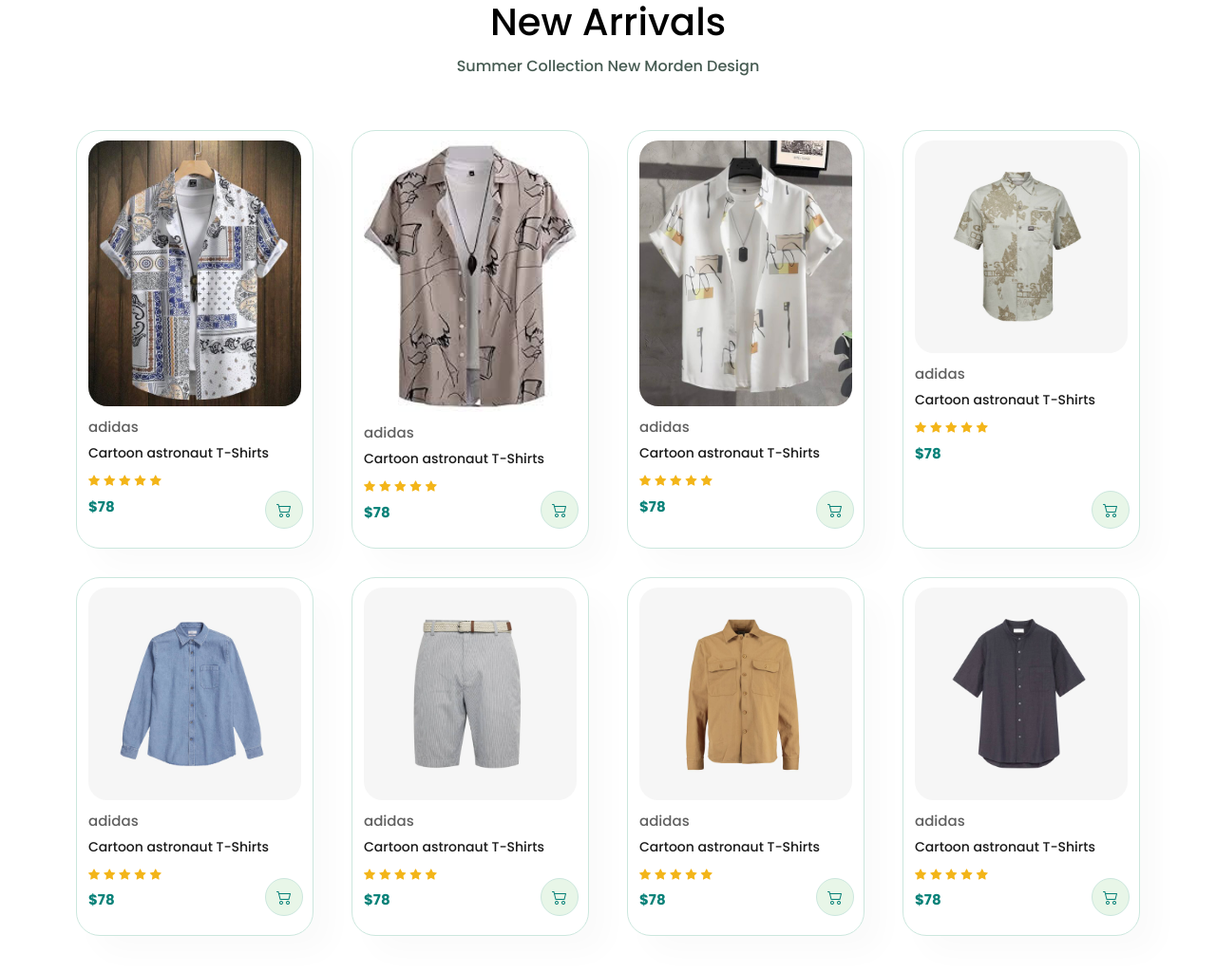
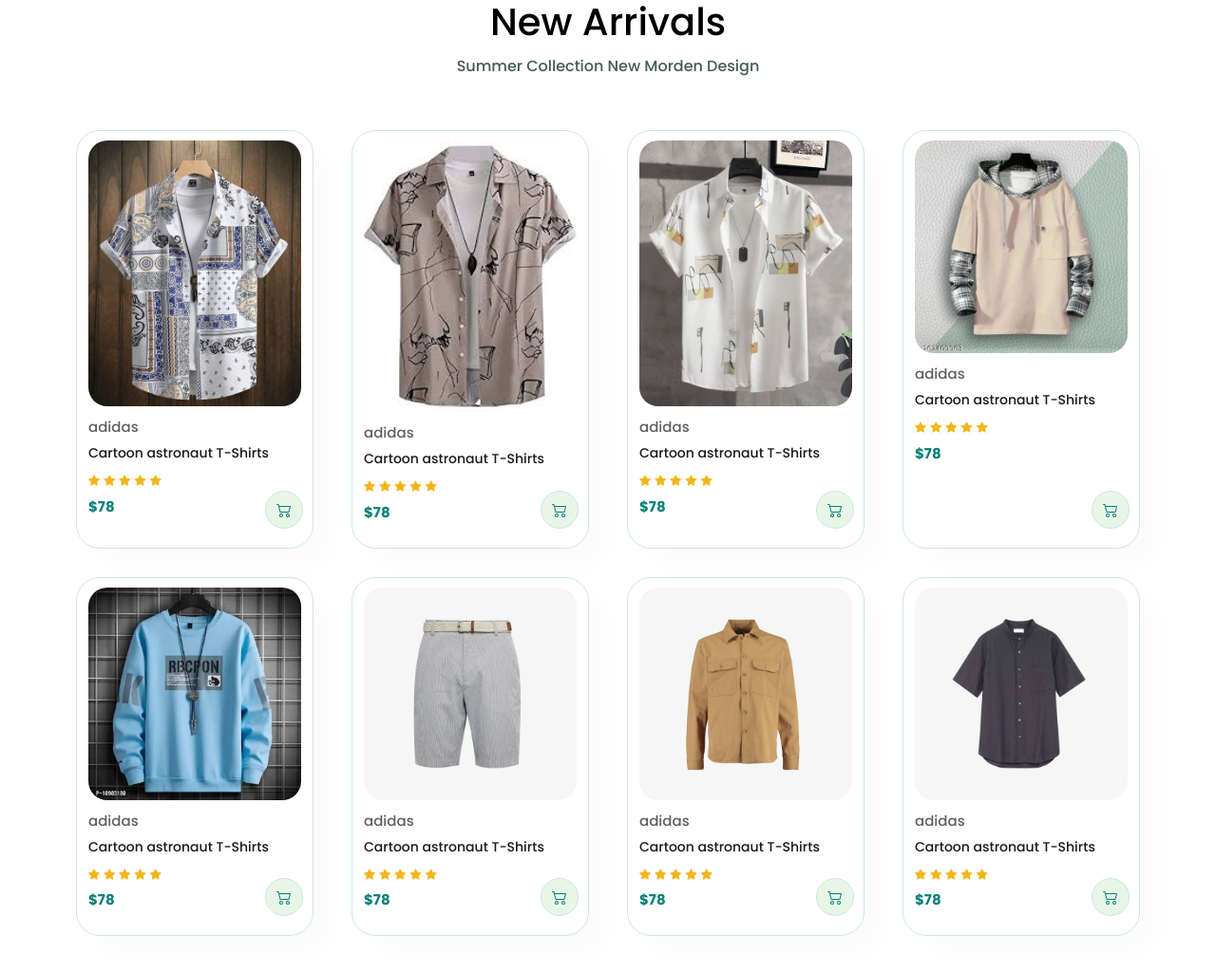
Before and after one commit to SunilGupta031/Ecommerce-Website-Internpe, a plain HTML site: page index.html in a window 1280 px wide. Shown: the part 2623-3647 px from the top of the page at 95% size. Drawn offline with nearby package versions, Linux system fonts and the light colour scheme.

Commit message:
Update index.html

```diff
--- a/index.html
+++ b/index.html
@@ -264,7 +264,7 @@
                 <a href="#"><i class="bi bi-cart2 cart" ></i></a>
             </div>
             <div class="pro">
-                <img src="img/products/n4.jpg" alt="">
+                <img src="1.jpg" alt="">
                 <div class="des">
                     <span>adidas</span>
                     <h5>Cartoon astronaut T-Shirts</h5>
@@ -280,7 +280,7 @@
                 <a href="#"><i class="bi bi-cart2 cart" ></i></a>
             </div>
             <div class="pro">
-                <img src="img/products/n5.jpg" alt="">
+                <img src="0.jpg" alt="">
                 <div class="des">
                     <span>adidas</span>
                     <h5>Cartoon astronaut T-Shirts</h5>
```
